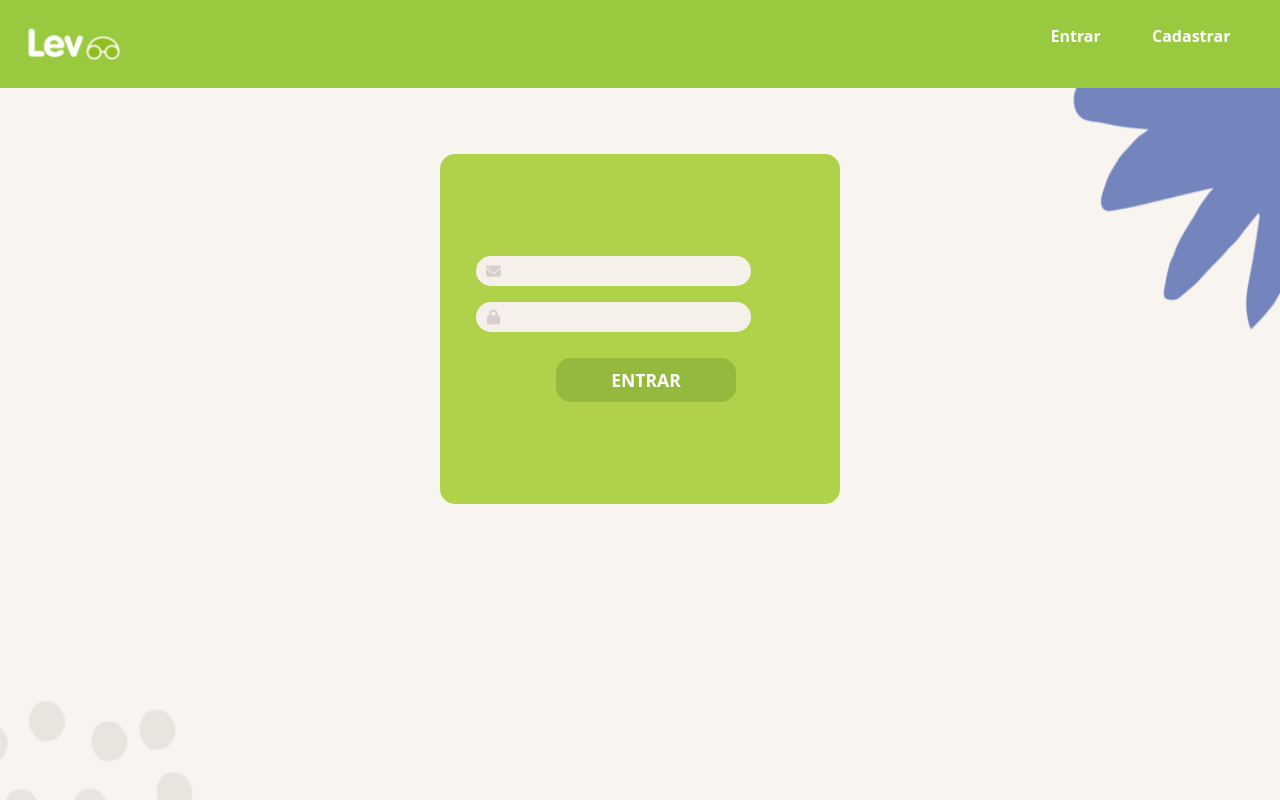
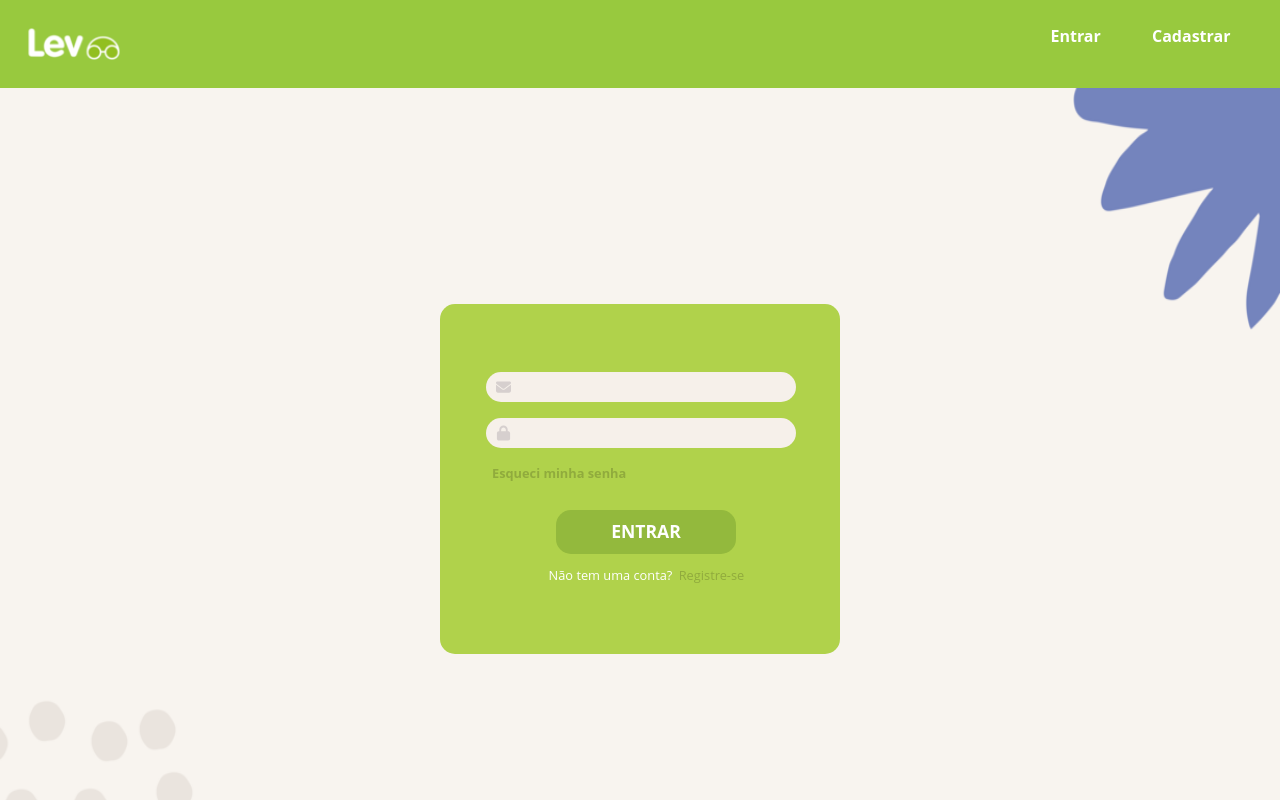
Before and after one commit to caiosafb/app-lev, a React (Create React App) app in the folder frontend/: page /login in a window 1280 px wide. Shown: the top 800 px of the page. Built offline with nearby package versions, Linux system fonts and the light colour scheme; the HTML template or start-up script is replaced by a standard one.

Commit message:
Finalizando css login

```diff
--- a/frontend/src/components/form/Input.module.css
+++ b/frontend/src/components/form/Input.module.css
@@ -56,8 +56,9 @@
 }
 
 .input_container_login input {
-  width: 80%;
+  width: 90%;
   height: 30px;
+  margin-left: 10px;
   padding-left: 30px; /* Adicionando espaço para o ícone */
   border: none; /* Removendo a borda preta */
   border-radius: 15px;
@@ -78,7 +79,7 @@
 .icon_login {
   position: absolute;
   top: 50%;
-  left: 10px; /* Ajuste a posição do ícone conforme necessário */
+  left: 20px; /* Ajuste a posição do ícone conforme necessário */
   transform: translateY(-50%);
   height: 15px;
   width: 15px;
--- a/frontend/src/components/pages/Auth/Login.js
+++ b/frontend/src/components/pages/Auth/Login.js
@@ -22,7 +22,11 @@ function Login() {
                     name="password"
                     handleOnChange={handleChange}
                 />
+                <div className={styles.rodape}>
+                <p><a href="">Esqueci minha senha</a></p>
                 <input type='submit' value='ENTRAR'/>
+                <span>Não tem uma conta?<a href="/register">Registre-se</a></span>
+                </div>
             </form>
             </section>
         </div>
--- a/frontend/src/components/pages/Auth/Login.module.css
+++ b/frontend/src/components/pages/Auth/Login.module.css
@@ -10,7 +10,7 @@
     max-width: 400px;
     border: none;
     height: 350px;
-    margin-top: 50px;
+    margin-top: 200px;
     background-color: #B0D24B;
     border-radius: 15px;
     display: flex; /* Alterado para display: flex; */
@@ -40,3 +40,28 @@
     margin-bottom: 2em;
     font-size: 1.5em;
 }
+
+.rodape p {
+    display: flex;
+    font-size: 0.8em;
+    font-weight: bold;
+    margin-left: 2em;
+    color: #90AB3D;
+}
+
+.rodape span {
+    display: flex;
+    font-size: 0.8em;
+    display: flex;
+    color: #FFF;
+    margin-left: 1em;
+    margin-top: 1em;
+    justify-content: center;
+}
+
+.rodape a {
+    font-size: 1em;
+    text-decoration: none;
+    color: #90AB3D;
+    margin-left: 0.5em;
+}
--- a/frontend/src/components/pages/Auth/Register.js
+++ b/frontend/src/components/pages/Auth/Register.js
@@ -44,7 +44,7 @@ function Register() {
             </section>
             <div className={styles.containersecundary}>
                 <h1>O caminho <br />é a melhor <br />parte.</h1>
-                <p>Junta-se a milhares de ebikers e <br />aproveite ainda mais o caminho.</p>
+                <span>Junta-se a milhares de ebikers e <br />aproveite ainda mais o caminho.</span>
                 <a href="/login">Voltar para login</a>
             </div>
         </div>
--- a/frontend/src/components/pages/Auth/Register.module.css
+++ b/frontend/src/components/pages/Auth/Register.module.css
@@ -45,7 +45,7 @@
     max-width: 500px;
     border: none;
     height: 500px;
-    margin-top: 50px;
+    margin-top: 3.125em;
     margin-left: 5em;
     border-radius: 15px;
 }
@@ -59,7 +59,7 @@
     font-size: 3em;
 }
 
-.containersecundary p {
+.containersecundary span {
     color: #FFF;
     display: flex;
     margin-top: 2em;
```
